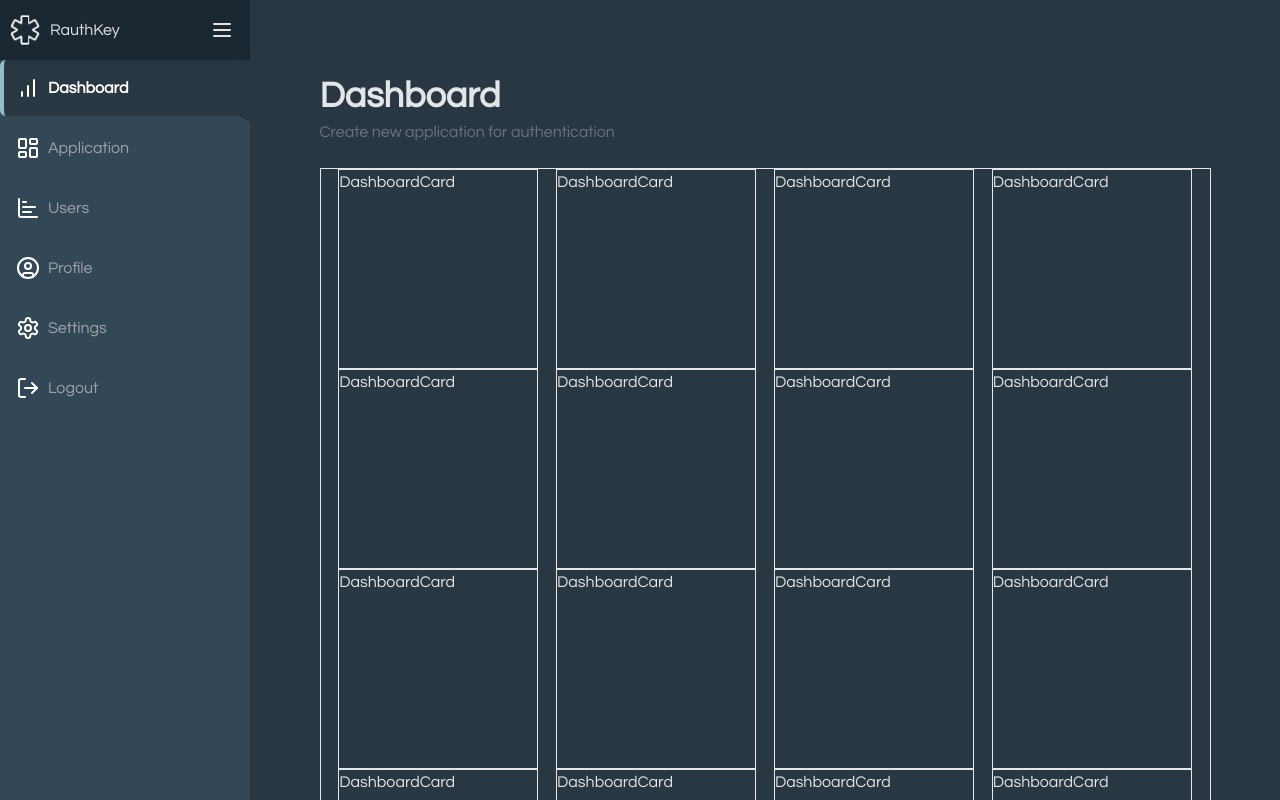
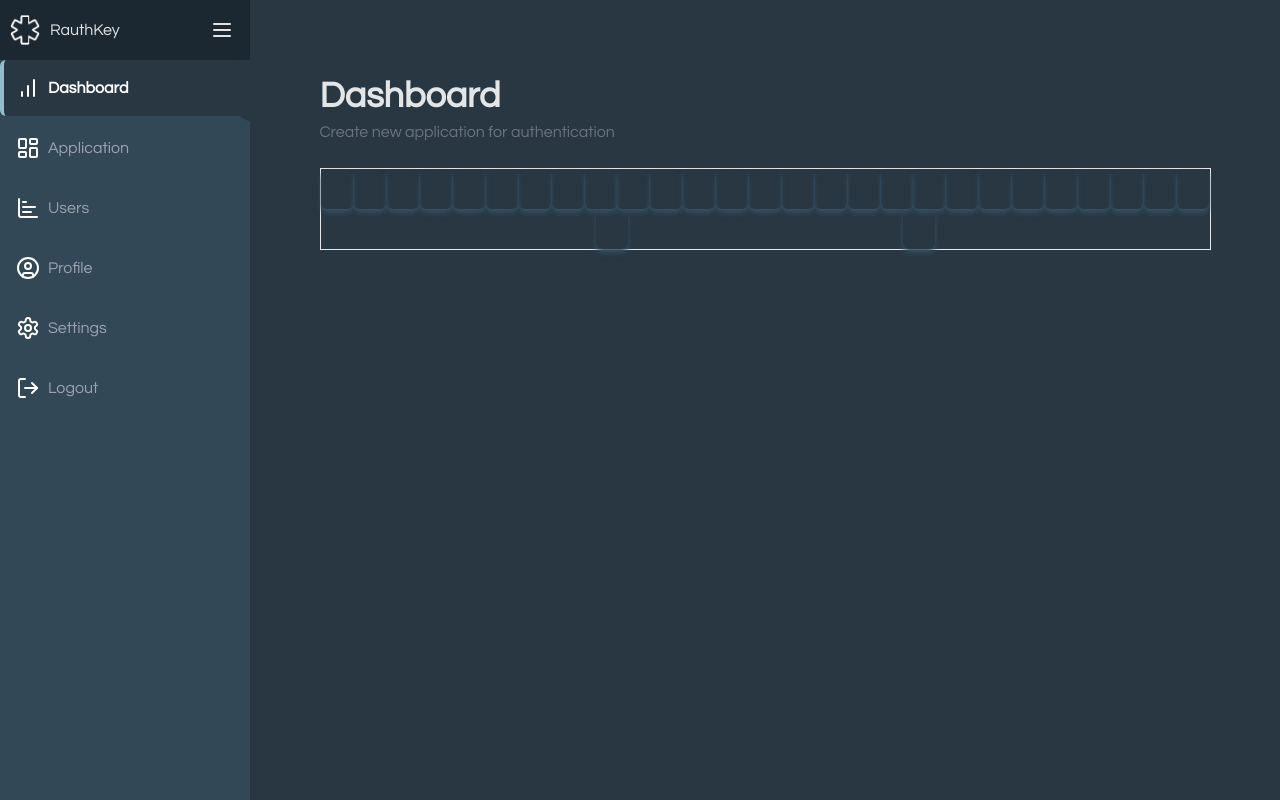
Before and after one commit to JeyBySy/RAuthkey, a React (Vite) app in the folder client/: page /dashboard in a window 1280 px wide. Shown: the top 800 px of the page. Built offline with nearby package versions, Linux system fonts and the light colour scheme; sample sign-in values are in the browser's storage.

Commit message:
Make template for dashboard data

```diff
--- a/client/src/components/Dashboard/DashboardCard.jsx
+++ b/client/src/components/Dashboard/DashboardCard.jsx
@@ -1,7 +1,12 @@
-const DashboardCard = () => {
+// eslint-disable-next-line react/prop-types
+const DashboardCard = ({ children, cardTitle, className }) => {
     return (
-        <div className="w-[200px] border h-[200px]">DashboardCard</div>
-    )
-}
+        <div className={`flex flex-col shadow-elephant-700 shadow-md rounded-md p-4 w-fit ${className}`}>
+            <h3 className="text-lg font-semibold mb-2">{cardTitle}</h3>
+            <div>{children}</div>
+        </div>
+    );
+};
+
 
 export default DashboardCard
```
